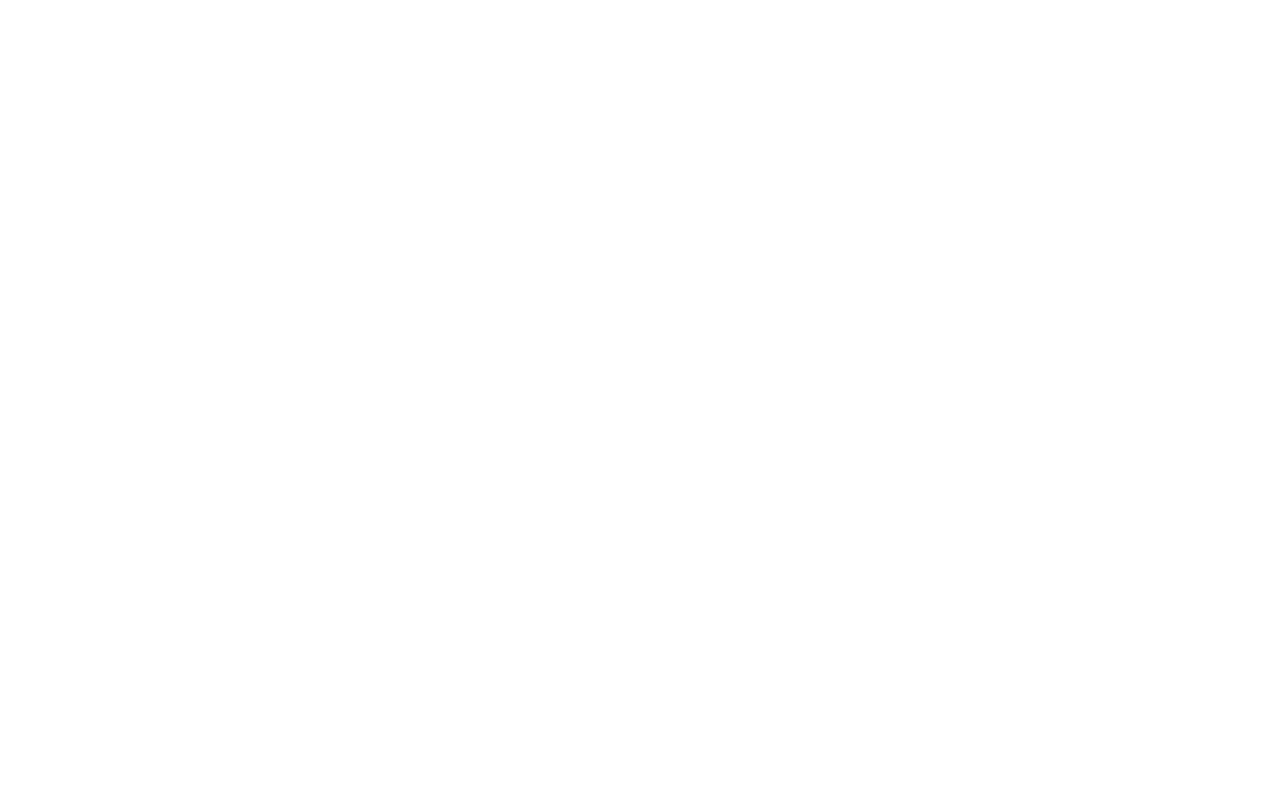
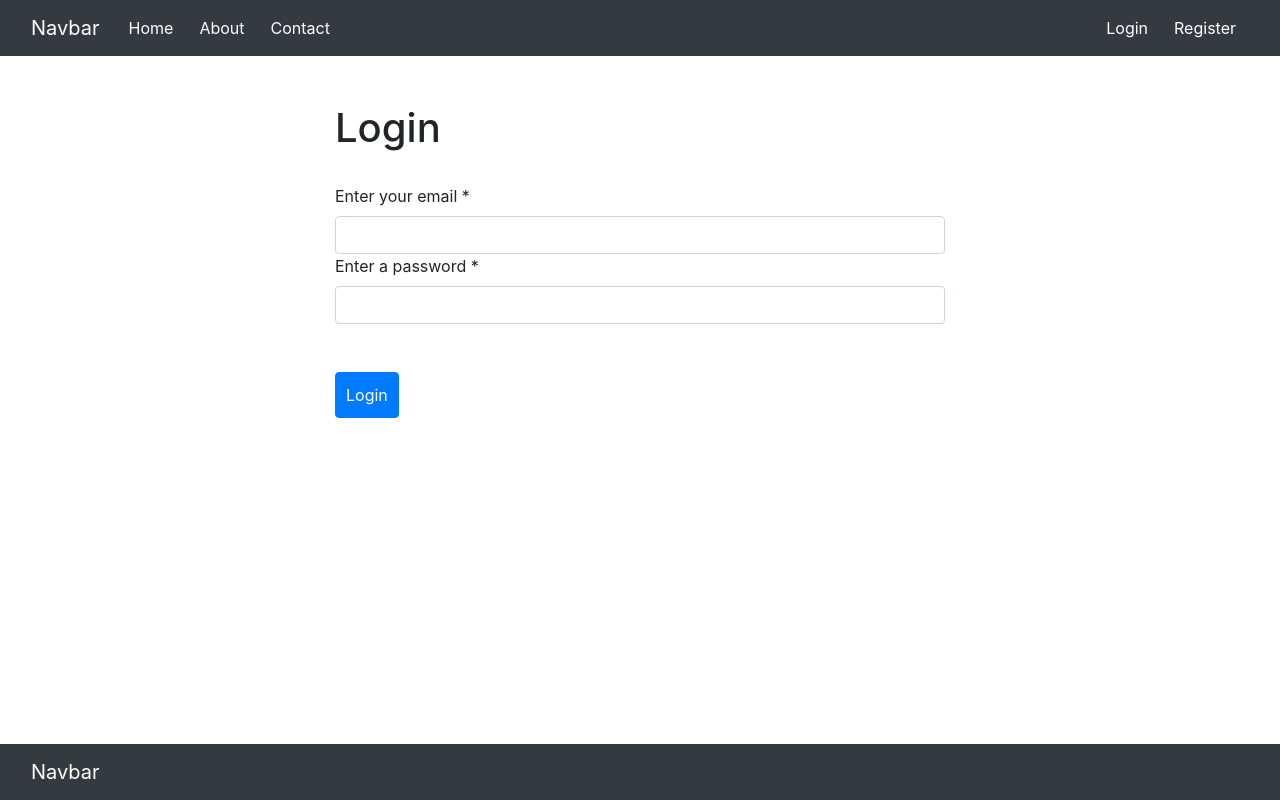
Before and after one commit to danyentezari/astrolabs-frontend-2020, a React (Create React App) app: page /login in a window 1280 px wide. Built offline with nearby package versions, Linux system fonts and the light colour scheme.

Commit message:
Improved CSS and renamed page.

```diff
--- a/src/App.css
+++ b/src/App.css
@@ -1,7 +1,5 @@
 .App {
-  text-align: center;
   min-height: calc(100vh - 112px);
-  position: relative;
 }
 
 .App-logo {
--- a/src/App.js
+++ b/src/App.js
@@ -5,6 +5,7 @@
 import HomeScreen from './HomeScreen';
 import AboutScreen from './AboutScreen';
 import RegistrationScreen from './RegistrationScreen';
+import LoginScreen from './LoginScreen';
 
 const App = () => {
   return (
@@ -13,6 +14,7 @@
             <LayoutRoute path="/" exact={true} component={HomeScreen} />
             <LayoutRoute path="/about" exact={true} component={AboutScreen} />
             <LayoutRoute path="/register" exact={true} component={RegistrationScreen} />
+            <LayoutRoute path="/login" exact={true} component={LoginScreen} />
         </Switch>
     </BrowserRouter>
   )
--- a/src/LayoutRoute.js
+++ b/src/LayoutRoute.js
@@ -7,7 +7,10 @@
 
         <React.Fragment>
             <NavBar extraComponent={
-                <Link to="/register" className="btn btn-dark">Register</Link>
+                <React.Fragment>
+                    <Link to="/login" className="btn btn-dark">Login</Link>
+                    <Link to="/register" className="btn btn-dark">Register</Link>
+                </React.Fragment>
             }>
                 <Link to="/" className="btn btn-dark">Home</Link>
                 <Link to="/about" className="btn btn-dark">About</Link>
--- /dev/null
+++ b/src/LoginScreen.js
@@ -0,0 +1,177 @@
+import React, { useState } from 'react';
+
+const LoginScreen = () => {
+
+
+    const [ state, setState ] = useState(
+        {
+            showErrors: false,
+            loading: false,
+            loginSuccess: false
+        }
+    )
+    // Undefined only before return
+    let emailField;
+    let passwordField;
+
+
+    const loginUser = () => {
+        const errors = [];
+        // Validate the user's input
+        if(emailField.value.length === 0) {
+            errors.push("Please enter your email!");
+        }
+
+        if(passwordField.value.length === 0) {
+            errors.push("Please enter your password!");
+        }
+        // If there are errors
+        if(errors.length > 0) {
+            setState(
+                {
+                    loading: false,
+                    showErrors: true,
+                    errors: errors,
+                    loginSuccess: false
+                }
+            )
+        }
+        // If no errors
+        else {
+            setState(
+                {
+                    loading: true,
+                    showErrors: false,
+                    errors: null,
+                    loginSuccess: false
+                }
+            );
+
+            // Capture all of user's response
+            // 1. Create an object called formData
+            // 2. For every field, add index and value to formData
+            const formData = {
+                email: emailField.value,
+                password: passwordField.value,
+            };
+
+            // 4. Send to backend
+            fetch(
+                'http://localhost:3001/users/login',
+                {
+                    method: 'POST',
+                    body: JSON.stringify(formData),
+                    headers: {
+                        "Content-Type": "application/json"
+                    }
+                }
+            )
+            // First, convert string from backend to json
+            .then(
+                (backendResponse) => backendResponse.json()
+            )
+            // Then, we can read the json from backend
+            .then(
+                (json) => {
+                    setState(
+                        {
+                            loading: false,
+                            showErrors: false,
+                            errors: null,
+                            loginSuccess: true
+                        }
+                    );
+                    localStorage.setItem('jwt', json.theToken);
+                }
+            )
+            // If promise did not resolve
+            .catch(
+                (error) => {
+                    console.log('an error occured', error)
+                }
+            )
+
+        }
+    }
+
+    if( state.loginSuccess === true ) {
+        return(
+            <div className="App">
+                <div
+                style={{maxWidth: 600}}
+                className="container mt-5 mb-5">
+                    <div className="alert alert-success">
+                        Logged In Successfully
+                    </div>
+
+                    <button className="btn btn-primary">Home</button>
+                </div>
+            </div>
+        )
+    }
+    else {
+        return (
+                <div className="App container pt-5 pb-5"
+                style={
+                    {
+                        maxWidth: "40em"
+                    }
+                }>
+                <h1>Login</h1>
+                <br/>
+
+                {
+                    state.showErrors === true &&
+                    <div className="error-messages alert alert-danger">
+                        <ol>
+                        {
+                            state.errors.map(
+                                (error) =>
+                                    <li>
+                                        {error}
+                                    </li>
+                            )
+                        }
+                        </ol>
+                    </div>
+                }
+
+
+                <label>Enter your email *</label>
+                <input
+                ref={(elem) => emailField = elem}
+                className="field form-control" name="email" type="text" />
+
+                <label>Enter a password *</label>
+                <input
+                ref={(elem) => passwordField = elem}
+                className="field form-control" name="password"
+                autocomplete="off" type="password" />
+
+                <br/><br/>
+
+                {
+                    !state.loading && !state.loginSuccess &&
+                    <button
+                        className="btn btn-primary"
+                        onClick={loginUser}
+                        style={
+                            {
+                                padding: "10px",
+                                fontSize: "16px"
+                            }
+                        }>
+                        Login
+                    </button>
+                }
+
+                {
+                    state.loading &&
+                    <div>Loading...</div>
+                }
+            </div>
+        )
+    }
+}
+
+export default LoginScreen;
--- a/src/RegistrationScreen.js
+++ b/src/RegistrationScreen.js
@@ -136,7 +136,7 @@
                     maxWidth: "40em"
                 }
             }>
-            <h1>Register your Interest</h1>
+            <h1>Register</h1>
             <br/>
 
             {
@@ -207,7 +207,7 @@
                             fontSize: "16px"
                         }
                     }>
-                        Register your Interest
+                        Register
                 </button>
             }
 
```
